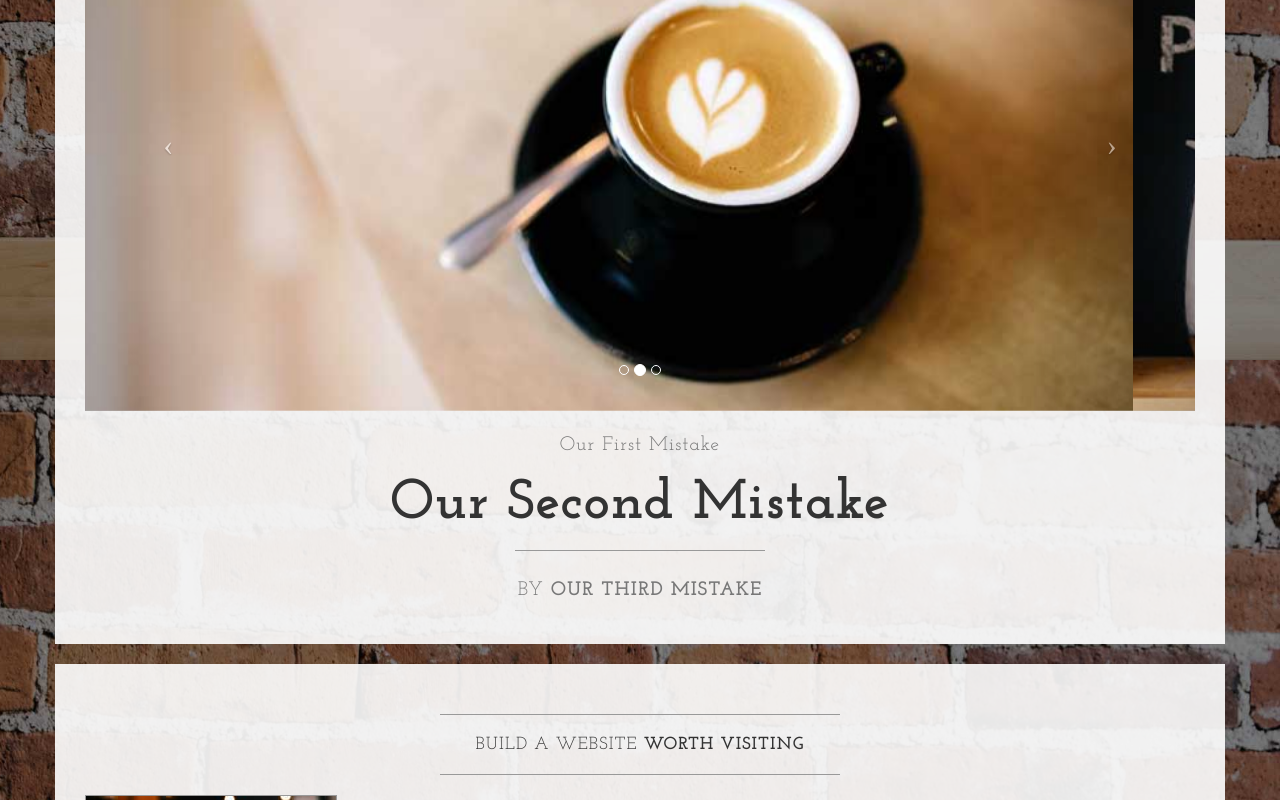
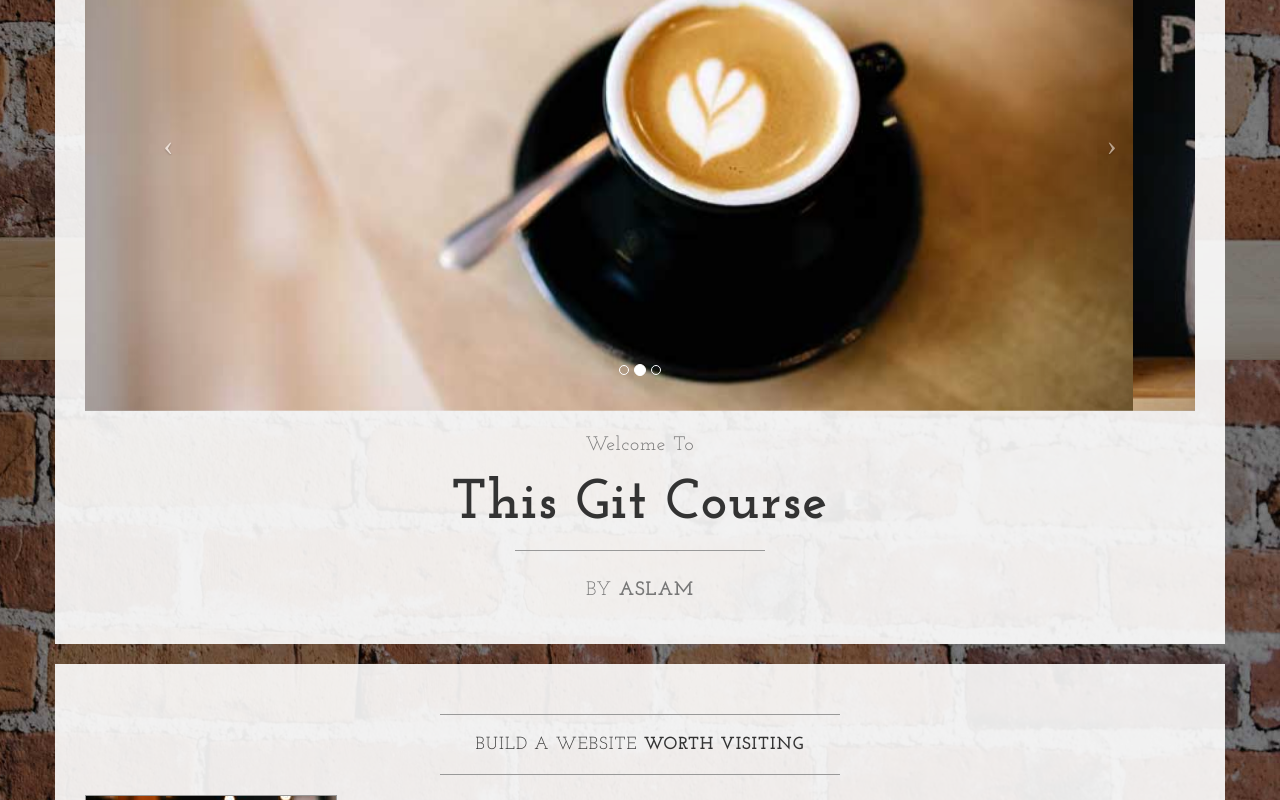
Before and after one commit to aslam45/Git-Casual, a plain HTML site: page index.html in a window 1280 px wide. Shown: the part 440-1240 px from the top of the page. Drawn offline with nearby package versions, Linux system fonts and the light colour scheme.

Commit message:
Revert "Committing our third mistake, and we left the other in place"
This reverts commit 7ae44781e44975940097371381aae9972c3f02ab.

```diff
--- a/index.html
+++ b/index.html
@@ -106,13 +106,13 @@
                         </a>
                     </div>
                     <h2 class="brand-before">
-                        <small>Our First Mistake</small>
+                        <small>Welcome to</small>
                     </h2>
-                    <h1 class="brand-name">Our Second Mistake</h1>
+                    <h1 class="brand-name">This Git Course</h1>
                     <hr class="tagline-divider">
                     <h2>
                         <small>By
-                            <strong>Our Third Mistake</strong>
+                            <strong>Aslam</strong>
                         </small>
                     </h2>
                 </div>
```
